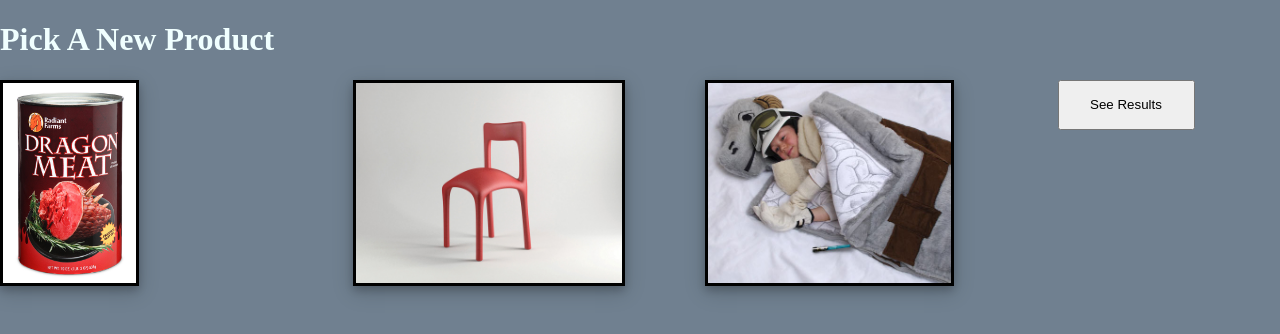
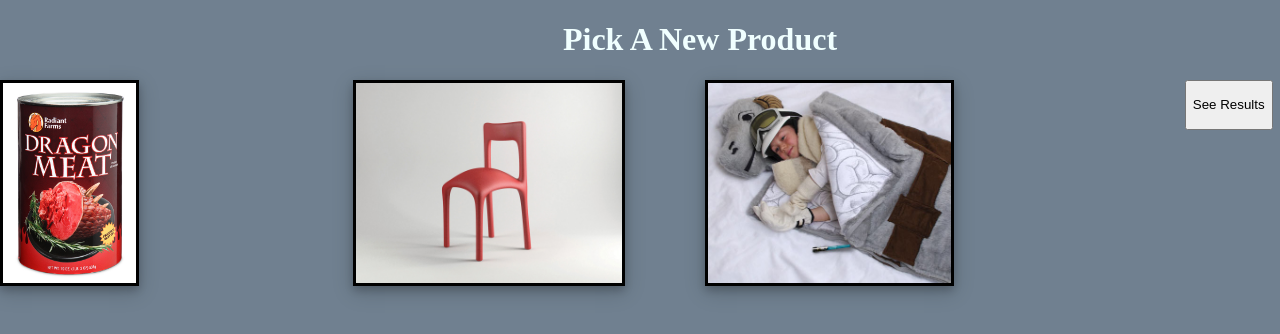
Before and after one commit to Dstroede/odd-duck, a plain HTML site: page index.html in a window 1280 px wide. Shown: the top 334 px of the page. Drawn offline with nearby package versions, Linux system fonts and the light colour scheme.

```diff
--- a/app.js
+++ b/app.js
@@ -130,7 +130,7 @@ const chartConfig ={
     plugins: {
       customcanvasBackgroundColor:{
         color: 'white',
-      }
+      },
     },
     scales: {
       y: {
--- a/css/style.css
+++ b/css/style.css
@@ -1,8 +1,16 @@
 body {
     background-color: slategray;
     width:1400px;
-    margin:auto;
+    margin-left:auto;
+    margin-right:auto;
     color: azure;
+}
+h1 {
+    display: flex;
+    justify-content: center;
+    margin-left: auto;
+    margin-right: auto;
+
 }
 section{
 
@@ -17,9 +25,12 @@ img {
     box-shadow: 0 4px 8px 0 rgba(0, 0, 0, 0.2), 0 6px 20px 0 rgba(0, 0, 0, 0.19);
 }
 div {
+    display: flex;
+    margin-left: auto;
+    margin-right: auto;
 
 }
 button{
     height: 50px;
-    width:40%;
+
 }
```
